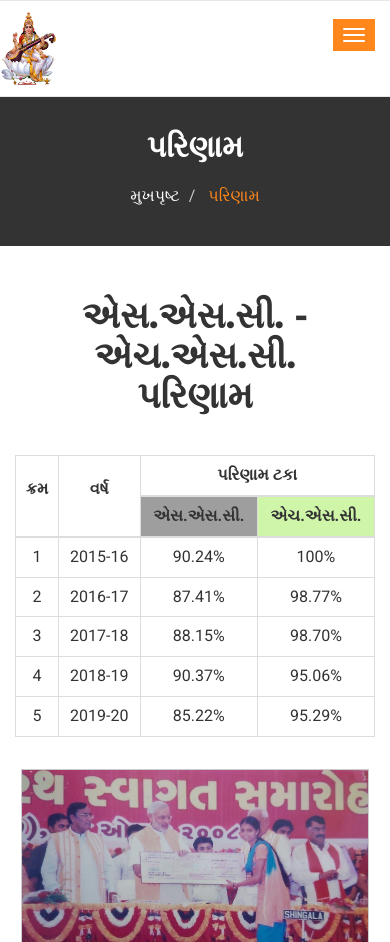
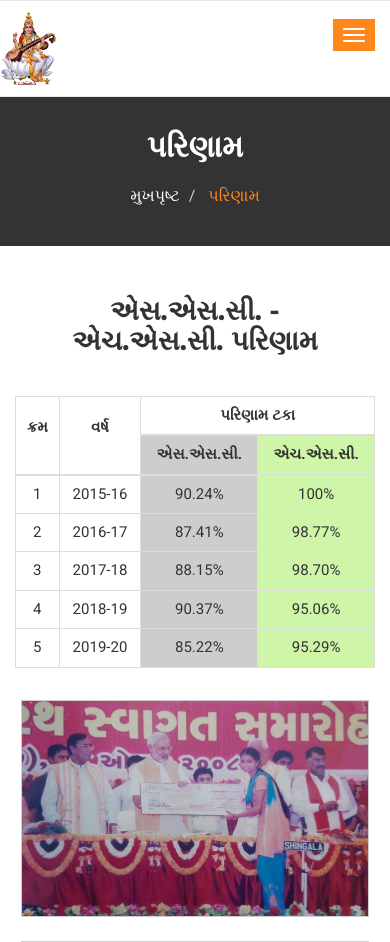
Before and after one commit to uttampatel007/ckm-mundra, a Django app: page /result/ in a window 390 px wide. Shown: the top 942 px of the page. Run offline with Django 3.2, Linux system fonts and the light colour scheme; some libraries are stand-ins or nearby versions; grey boxes are pictures that could not be loaded.

Commit message:
defewefww

```diff
--- a/core/templates/core/activity.html
+++ b/core/templates/core/activity.html
@@ -82,7 +82,7 @@
                                     કન્યાઓ ભાગ લે છે અને દર વર્ષે સારો દેખાવ કરે છે . ખાસ કરીને 2016માં શાળાની કુ. ખત્રી
                                     ઝયમાએ ભારતીય સંસ્કૃતિ જ્ઞાન પરીક્ષામાં સમગ્ર જિલ્લામાં પ્રથમ સ્થાન પ્રાપ્ત કરી, હરિદ્વાર
                                     ખાતેની શિબિરમાં જીલ્લાનું પ્રતિનિધિત્વ કરેલ.</p>
-                                <p style="background-color: #0000ff8a;padding: 15px;margin-bottom: 15px;border-radius: 10px;"><b>આનંદમેળો - શૈક્ષણિક પ્રવાસ -</b>SPC ના કેડેટ્સ આરોગ્યવર્ધક આનંદમેળો 26 મી જાન્યુઆરી નિમિતે ગોઠવે છે જેમાં
+                                <p style="background-color: #0000ff59;padding: 15px;margin-bottom: 15px;border-radius: 10px;"><b>આનંદમેળો - શૈક્ષણિક પ્રવાસ -</b>SPC ના કેડેટ્સ આરોગ્યવર્ધક આનંદમેળો 26 મી જાન્યુઆરી નિમિતે ગોઠવે છે જેમાં
                                     વિદ્યાર્થિનીઓ વિવિધ સ્ટોલ બનાવી શાળા સમય દરમ્યાન જ અગાઉથી વિતરીત કરેલ કૂપનના
                                     આધારે શાળાની વિદ્યાર્થિનીઓ પૂરતો જ આનંદમેળો પ્રતિવર્ષ ગોઠવે છે.
 
--- a/core/templates/core/results.html
+++ b/core/templates/core/results.html
@@ -5,6 +5,23 @@
 {% endblock %}
 {% block content %}
 <style>
+  .table {
+            font-size: 20px;
+        }
+  .container {
+    padding-right: 15px;
+    /* padding-left: 15px; */
+    margin-right: auto;
+    margin-left: auto;
+}
+@media only screen and (max-width: 768px) {
+  .table {
+    font-size: 15px;
+  }
+  h1 {
+    font-size: 27px;
+  }
+}
 
 </style>
 <section id="mu-page-breadcrumb">
@@ -38,7 +55,7 @@
 						<th class="text-center" colspan="2">પરિણામ ટકા</th>
 					</tr>
 					<tr>
-						<th class="text-center" style="background-color: #9e9e9e;"><b>એસ.એસ.સી.</b></th>
+						<th class="text-center" style="background-color: #9e9e9e82;"><b>એસ.એસ.સી.</b></th>
 						<th class="text-center" style="background-color: #cff5a9;"><b>એચ.એસ.સી.</b></th>
 					</tr>
 				</thead>
@@ -46,32 +63,32 @@
 					<tr>
 						<td class="text-center">1</td>
 						<td class="text-center">2015-16</td>
-						<td class="text-center">90.24%</td>
-						<td class="text-center">100%</td>
+						<td class="text-center" style="background-color: #9e9e9e82;">90.24%</td>
+						<td class="text-center" style="background-color: #cff5a9;">100%</td>
 					</tr>
 					<tr>
 						<td class="text-center">2</td>
 						<td class="text-center">2016-17</td>
-						<td class="text-center">87.41%</td>
-						<td class="text-center">98.77%</td>
+						<td class="text-center" style="background-color: #9e9e9e82;">87.41%</td>
+						<td class="text-center" style="background-color: #cff5a9;">98.77%</td>
 					</tr>
 					<tr>
 						<td class="text-center">3</td>
 						<td class="text-center">2017-18</td>
-						<td class="text-center">88.15%</td>
-						<td class="text-center">98.70%</td>
+						<td class="text-center" style="background-color: #9e9e9e82;">88.15%</td>
+						<td class="text-center" style="background-color: #cff5a9;">98.70%</td>
 					</tr>
 					<tr>
 						<td class="text-center">4</td>
 						<td class="text-center">2018-19</td>
-						<td class="text-center">90.37%</td>
-						<td class="text-center">95.06%</td>
+						<td class="text-center" style="background-color: #9e9e9e82;">90.37%</td>
+						<td class="text-center" style="background-color: #cff5a9;">95.06%</td>
 					</tr>
 					<tr>
 						<td class="text-center">5</td>
 						<td class="text-center">2019-20</td>
-						<td class="text-center">85.22%</td>
-						<td class="text-center">95.29%</td>
+						<td class="text-center" style="background-color: #9e9e9e82;">85.22%</td>
+						<td class="text-center" style="background-color: #cff5a9;">95.29%</td>
 					</tr>
 				</tbody>
 			</table>
@@ -154,14 +171,14 @@
                       <div class="responsive" style="display: inline;">
                         <div class="gallery">
                           <a target="_blank" href="">
-                            <img src="{% static 'core/assets/img/result/2.jpg' %}" alt="Forest" width="600" height="400">
+                            <img src="{% static 'core/assets/img/result/7.jpg' %}" alt="Forest" width="600" height="400">
                           </a>
                         </div>
                       </div>
                       <div class="responsive" style="display: inline;">
                         <div class="gallery">
                           <a target="_blank" href="">
-                            <img src="{% static 'core/assets/img/result/5.jpg' %}" alt="Forest" width="600" height="400">
+                            <img src="{% static 'core/assets/img/result/2.jpg' %}" alt="Forest" width="600" height="400">
                           </a>
                         </div>
                       </div>
@@ -172,31 +189,31 @@
                 </div>
                 <div class="container">
 
-                    <div class="responsive2" style="display: inline;">
-                      <div class="gallery">
-                        <a target="_blank" href="">
-                          <img src="{% static 'core/assets/img/result/3.jpg' %}" alt="Forest" width="600" height="400">
-                        </a>
-                      </div>
-                    </div>
-                    <div class="responsive2" style="display: inline;">
+                    <div class="responsive" style="display: inline;">
                       <div class="gallery">
                         <a target="_blank" href="">
                           <img src="{% static 'core/assets/img/result/4.jpg' %}" alt="Forest" width="600" height="400">
                         </a>
                       </div>
                     </div>
-                    <div class="responsive2" style="display: inline;">
+                    <div class="responsive" style="display: inline;">
+                      <div class="gallery">
+                        <a target="_blank" href="">
+                          <img src="{% static 'core/assets/img/result/5.jpg' %}" alt="Forest" width="600" height="400">
+                        </a>
+                      </div>
+                    </div>
+                    <!-- <div class="responsive2" style="display: inline;">
                       <div class="gallery">
                         <a target="_blank" href="">
                           <img src="{% static 'core/assets/img/result/6.jpg' %}" alt="Forest" width="600" height="400">
                         </a>
                       </div>
-                    </div>
-                    <div class="responsive2" style="display: inline;">
+                    </div> -->
+                    <div class="responsive" style="display: inline;">
                       <div class="gallery">
                         <a target="_blank" href="">
-                          <img src="{% static 'core/assets/img/result/7.jpg' %}" alt="Forest" width="600" height="400">
+                          <img src="{% static 'core/assets/img/result/3.jpg' %}" alt="Forest" width="600" height="400">
                         </a>
                       </div>
                     </div>
@@ -206,6 +223,58 @@
               </div>
 
             </section>
+            <div class="container" style="display: flex;flex-direction: column;">
+              <div class="table-responsive|table-responsive-sm|table-responsive-md|table-responsive-lg|table-responsive-xl">
+                <h1 class="display-5" style="text-align: center;padding: 30px;text-transform: uppercase;font-weight: bold;">એસ.એસ.સી. - એચ.એસ.સી. પરિણામ</h1>
+                <table class="table table-dark table-bordered table-hover">
+                  <!-- <caption>એસ.એસ.સી.- એચ.એસ.સી. પરિણામ</caption> -->
+                  <thead class="thead-light">
+                    <tr>
+                      <th class="text-center" rowspan="2" style="padding-bottom: 35px;">ક્રમ</th>
+                      <th class="text-center" rowspan="2" style="padding-bottom: 35px;">વર્ષ</th>
+                      <th class="text-center" colspan="2">પરિણામ ટકા</th>
+                    </tr>
+                    <tr>
+                      <th class="text-center" style="background-color: #9e9e9e82;"><b>એસ.એસ.સી.</b></th>
+                      <th class="text-center" style="background-color: #cff5a9;"><b>એચ.એસ.સી.</b></th>
+                    </tr>
+                  </thead>
+                  <tbody>
+                    <tr>
+                      <td class="text-center">1</td>
+                      <td class="text-center">2015-16</td>
+                      <td class="text-center" style="background-color: #9e9e9e82;">90.24%</td>
+                      <td class="text-center" style="background-color: #cff5a9;">100%</td>
+                    </tr>
+                    <tr>
+                      <td class="text-center">2</td>
+                      <td class="text-center">2016-17</td>
+                      <td class="text-center" style="background-color: #9e9e9e82;">87.41%</td>
+                      <td class="text-center" style="background-color: #cff5a9;">98.77%</td>
+                    </tr>
+                    <tr>
+                      <td class="text-center">3</td>
+                      <td class="text-center">2017-18</td>
+                      <td class="text-center" style="background-color: #9e9e9e82;">88.15%</td>
+                      <td class="text-center" style="background-color: #cff5a9;">98.70%</td>
+                    </tr>
+                    <tr>
+                      <td class="text-center">4</td>
+                      <td class="text-center">2018-19</td>
+                      <td class="text-center" style="background-color: #9e9e9e82;">90.37%</td>
+                      <td class="text-center" style="background-color: #cff5a9;">95.06%</td>
+                    </tr>
+                    <tr>
+                      <td class="text-center">5</td>
+                      <td class="text-center">2019-20</td>
+                      <td class="text-center" style="background-color: #9e9e9e82;">85.22%</td>
+                      <td class="text-center" style="background-color: #cff5a9;">95.29%</td>
+                    </tr>
+                  </tbody>
+                </table>
+              </div>
+            </div>
+
 
 	<br>
 {% endblock %}
```
Also changed, not shown: core/templates/core/admission.html (+21 -5 lines), core/templates/core/index.html (+19 -5 lines), core/templates/core/schoolFamily.html (+57 -52 lines).
